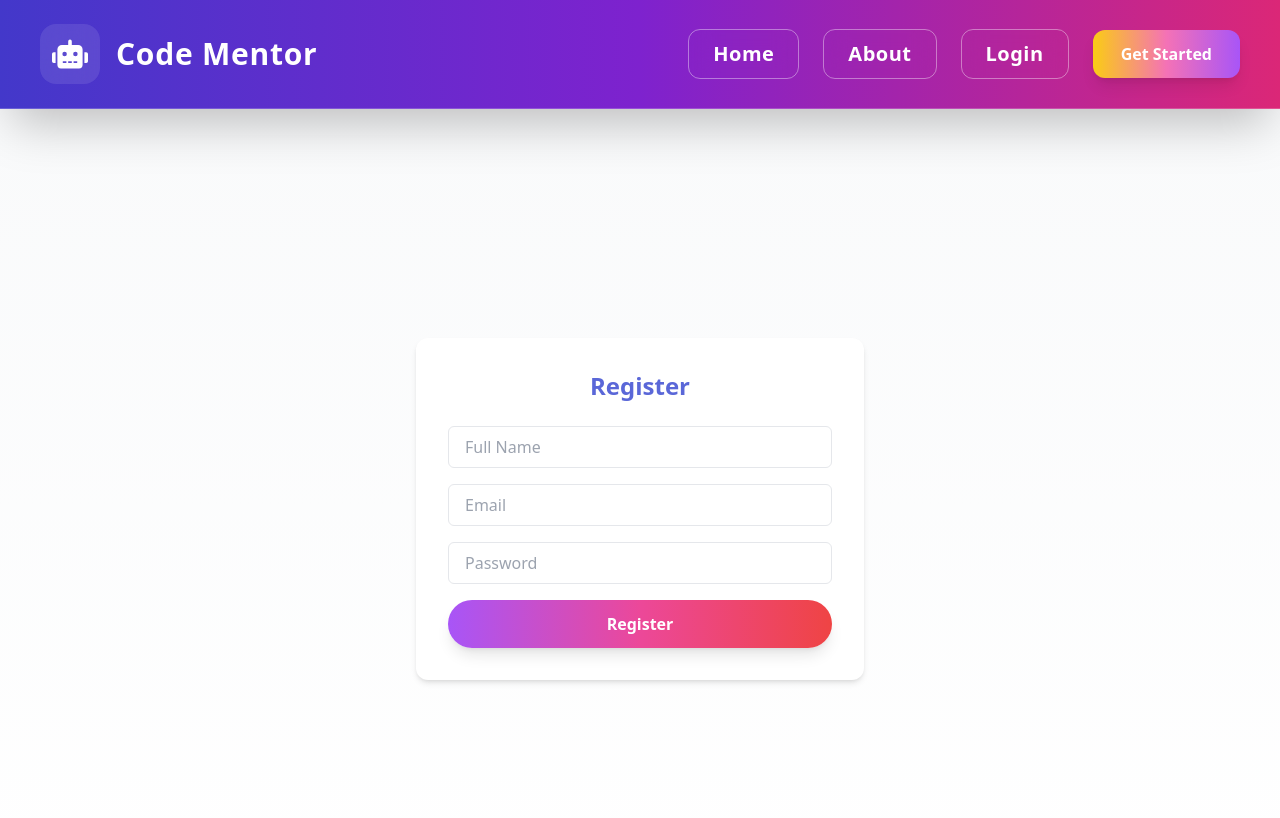
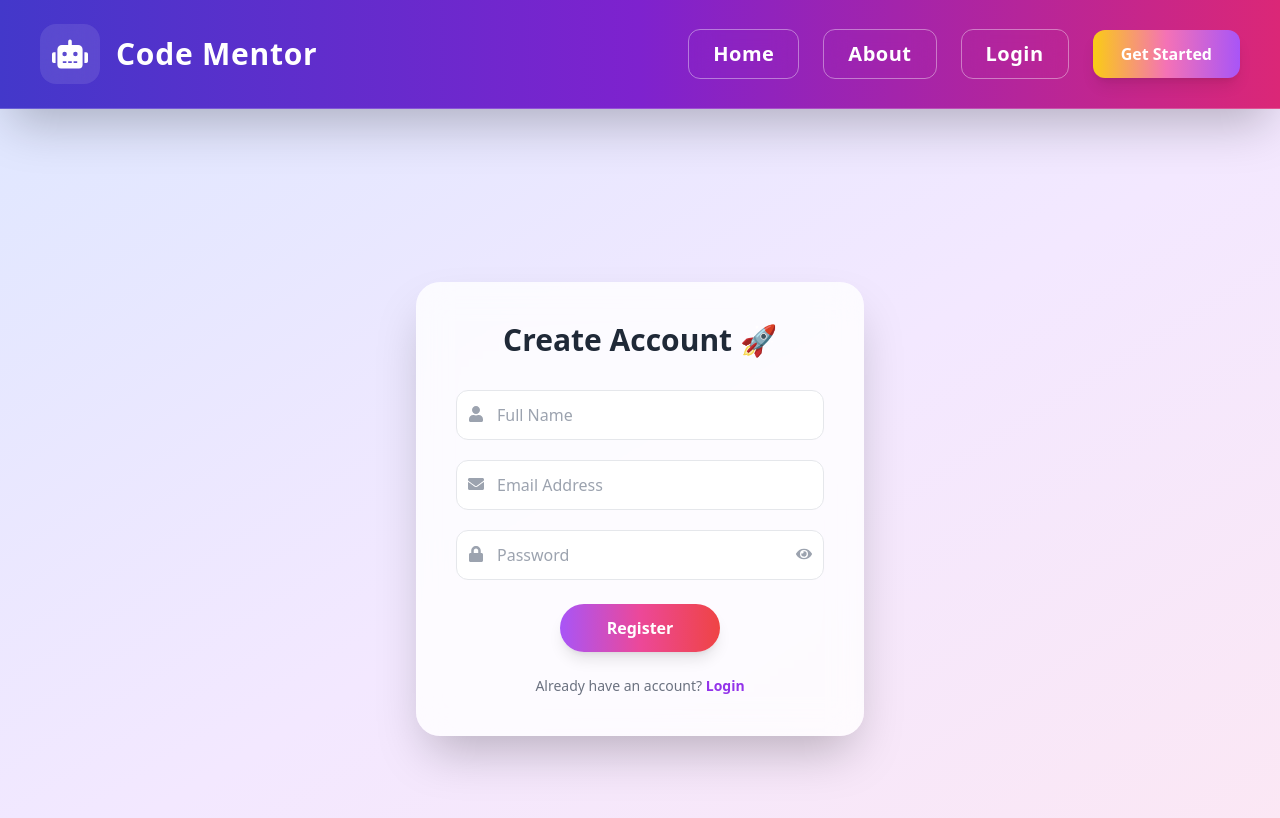
Before and after one commit to madupojumounika/code-mentor, a React (Create React App) app in the folder frontend/: page /register in a window 1280 px wide. Shown: the top 818 px of the page. Built offline with nearby package versions, Linux system fonts and the light colour scheme.

Commit message:
Update UI

```diff
--- a/frontend/package.json
+++ b/frontend/package.json
@@ -13,9 +13,10 @@
     "@testing-library/jest-dom": "^6.9.1",
     "@testing-library/react": "^16.3.1",
     "@testing-library/user-event": "^13.5.0",
+    "@tsparticles/react": "^3.0.0",
     "@uiw/react-codemirror": "^4.25.4",
     "axios": "^1.13.2",
-    "framer-motion": "^12.27.0",
+    "framer-motion": "^12.34.0",
     "howler": "^2.2.4",
     "lottie-react": "^2.4.1",
     "react": "^19.2.3",
@@ -27,6 +28,7 @@
     "react-scripts": "5.0.1",
     "react-simple-typewriter": "^5.0.1",
     "recharts": "^3.7.0",
+    "tsparticles": "^3.9.1",
     "web-vitals": "^2.1.4"
   },
   "scripts": {
--- a/frontend/src/components/AppLayout.jsx
+++ b/frontend/src/components/AppLayout.jsx
@@ -1,4 +1,3 @@
-// /src/components/AppLayout.jsx
 import { Outlet, useLocation } from "react-router-dom";
 import PublicNavbar from "./PublicNavbar";
 import DashboardNavbar from "./DashboardNavbar";
--- a/frontend/src/pages/Login.jsx
+++ b/frontend/src/pages/Login.jsx
@@ -3,10 +3,12 @@ import { useNavigate } from "react-router-dom";
 import { loginUser } from "../api/auth";
 import { useAuth } from "../context/AuthContext";
 import Button from "../components/Button";
+import { FaEnvelope, FaLock, FaEye, FaEyeSlash } from "react-icons/fa";
 
 const Login = () => {
   const [email, setEmail] = useState("");
   const [password, setPassword] = useState("");
+  const [showPassword, setShowPassword] = useState(false);
   const [error, setError] = useState("");
   const [loading, setLoading] = useState(false);
 
@@ -36,36 +38,68 @@ const Login = () => {
   };
 
   return (
-    <div className="min-h-screen flex items-center justify-center bg-gradient-to-b from-gray-50 to-white p-6">
+    <div className="min-h-screen flex items-center justify-center bg-gradient-to-br from-indigo-100 via-purple-100 to-pink-100 p-6">
       <form
         onSubmit={handleLogin}
-        className="bg-white p-8 rounded-xl shadow-md w-full max-w-md flex flex-col"
+        className="bg-white/80 backdrop-blur-lg p-10 rounded-3xl shadow-2xl w-full max-w-md transition-all duration-300 hover:shadow-purple-300/40"
       >
-        <h2 className="text-primary text-2xl font-bold mb-6 text-center">Login</h2>
+        <h2 className="text-3xl font-bold text-center mb-8 text-gray-800">
+          Welcome Back 👋
+        </h2>
 
+        <div className="relative mb-5">
+          <FaEnvelope className="absolute left-3 top-4 text-gray-400" />
           <input
             type="email"
-          placeholder="Email"
+            placeholder="Email Address"
             value={email}
             onChange={(e) => setEmail(e.target.value)}
-          className="mb-4 px-4 py-2 border rounded-md focus:outline-none focus:ring-2 focus:ring-primary"
+            className="w-full pl-10 pr-4 py-3 border border-gray-200 rounded-xl focus:outline-none focus:ring-2 focus:ring-purple-400 transition duration-200"
             required
           />
+        </div>
 
+        <div className="relative mb-6">
+          <FaLock className="absolute left-3 top-4 text-gray-400" />
           <input
-          type="password"
+            type={showPassword ? "text" : "password"}
             placeholder="Password"
             value={password}
             onChange={(e) => setPassword(e.target.value)}
-          className="mb-4 px-4 py-2 border rounded-md focus:outline-none focus:ring-2 focus:ring-primary"
+            className="w-full pl-10 pr-10 py-3 border border-gray-200 rounded-xl focus:outline-none focus:ring-2 focus:ring-purple-400 transition duration-200"
             required
           />
+          <div
+            onClick={() => setShowPassword(!showPassword)}
+            className="absolute right-3 top-4 cursor-pointer text-gray-400 hover:text-purple-500 transition"
+          >
+            {showPassword ? <FaEyeSlash /> : <FaEye />}
+          </div>
+        </div>
 
-        {error && <p className="text-red-500 mb-4">{error}</p>}
+        {error && (
+          <p className="text-red-500 text-sm mb-4 text-center">{error}</p>
+        )}
 
-        <Button type="submit" disabled={loading}>
+        <div className="flex justify-center">
+          <Button
+            type="submit"
+            disabled={loading}
+            className="w-40 transition duration-300 hover:scale-105"
+          >
             {loading ? "Logging in..." : "Login"}
           </Button>
+        </div>
+
+        <p className="text-sm text-gray-500 text-center mt-6">
+          Don’t have an account?{" "}
+          <span
+            onClick={() => navigate("/register")}
+            className="text-purple-600 font-semibold cursor-pointer hover:underline hover:text-purple-800 transition"
+          >
+            Register
+          </span>
+        </p>
       </form>
     </div>
   );
--- a/frontend/src/pages/Register.jsx
+++ b/frontend/src/pages/Register.jsx
@@ -3,11 +3,13 @@ import { useNavigate } from "react-router-dom";
 import { registerUser } from "../api/auth";
 import { useAuth } from "../context/AuthContext";
 import Button from "../components/Button";
+import { FaUser, FaEnvelope, FaLock, FaEye, FaEyeSlash } from "react-icons/fa";
 
 const Register = () => {
   const [name, setName] = useState("");
   const [email, setEmail] = useState("");
   const [password, setPassword] = useState("");
+  const [showPassword, setShowPassword] = useState(false);
   const [error, setError] = useState("");
   const [loading, setLoading] = useState(false);
 
@@ -21,7 +23,6 @@ const Register = () => {
 
     try {
       const data = await registerUser({ name, email, password });
-
       login(data.token, { _id: data.userId, name: data.name, email });
       navigate("/dashboard");
     } catch (err) {
@@ -32,45 +33,80 @@ const Register = () => {
   };
 
   return (
-    <div className="min-h-screen flex items-center justify-center bg-gradient-to-b from-gray-50 to-white p-6">
+    <div className="min-h-screen flex items-center justify-center bg-gradient-to-br from-indigo-100 via-purple-100 to-pink-100 p-6">
       <form
         onSubmit={handleRegister}
-        className="bg-white p-8 rounded-xl shadow-md w-full max-w-md flex flex-col"
+        className="bg-white/80 backdrop-blur-lg p-10 rounded-3xl shadow-2xl w-full max-w-md transition-all duration-300 hover:shadow-purple-300/40"
       >
-        <h2 className="text-primary text-2xl font-bold mb-6 text-center">Register</h2>
+        <h2 className="text-3xl font-bold text-center mb-8 text-gray-800">
+          Create Account 🚀
+        </h2>
 
+        <div className="relative mb-5">
+          <FaUser className="absolute left-3 top-4 text-gray-400" />
           <input
             type="text"
             placeholder="Full Name"
             value={name}
             onChange={(e) => setName(e.target.value)}
-          className="mb-4 px-4 py-2 border rounded-md focus:outline-none focus:ring-2 focus:ring-primary"
+            className="w-full pl-10 pr-4 py-3 border border-gray-200 rounded-xl focus:outline-none focus:ring-2 focus:ring-purple-400 transition duration-200"
             required
           />
+        </div>
 
+        <div className="relative mb-5">
+          <FaEnvelope className="absolute left-3 top-4 text-gray-400" />
           <input
             type="email"
-          placeholder="Email"
+            placeholder="Email Address"
             value={email}
             onChange={(e) => setEmail(e.target.value)}
-          className="mb-4 px-4 py-2 border rounded-md focus:outline-none focus:ring-2 focus:ring-primary"
+            className="w-full pl-10 pr-4 py-3 border border-gray-200 rounded-xl focus:outline-none focus:ring-2 focus:ring-purple-400 transition duration-200"
             required
           />
+        </div>
 
+        <div className="relative mb-6">
+          <FaLock className="absolute left-3 top-4 text-gray-400" />
           <input
-          type="password"
+            type={showPassword ? "text" : "password"}
             placeholder="Password"
             value={password}
             onChange={(e) => setPassword(e.target.value)}
-          className="mb-4 px-4 py-2 border rounded-md focus:outline-none focus:ring-2 focus:ring-primary"
+            className="w-full pl-10 pr-10 py-3 border border-gray-200 rounded-xl focus:outline-none focus:ring-2 focus:ring-purple-400 transition duration-200"
             required
           />
+          <div
+            onClick={() => setShowPassword(!showPassword)}
+            className="absolute right-3 top-4 cursor-pointer text-gray-400 hover:text-purple-500 transition"
+          >
+            {showPassword ? <FaEyeSlash /> : <FaEye />}
+          </div>
+        </div>
 
-        {error && <p className="text-red-500 mb-4">{error}</p>}
+        {error && (
+          <p className="text-red-500 text-sm mb-4 text-center">{error}</p>
+        )}
 
-        <Button type="submit" disabled={loading}>
+        <div className="flex justify-center">
+          <Button
+            type="submit"
+            disabled={loading}
+            className="w-40 transition duration-300 hover:scale-105"
+          >
             {loading ? "Registering..." : "Register"}
           </Button>
+        </div>
+
+        <p className="text-sm text-gray-500 text-center mt-6">
+          Already have an account?{" "}
+          <span
+            onClick={() => navigate("/login")}
+            className="text-purple-600 font-semibold cursor-pointer hover:underline hover:text-purple-800 transition"
+          >
+            Login
+          </span>
+        </p>
       </form>
     </div>
   );
```
Also changed, not shown: 1 other file (tests, documents, lock files or other folders). Lines whose indentation alone changed are shown as unchanged.
